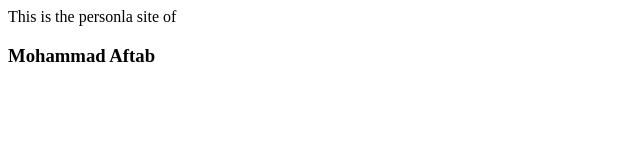
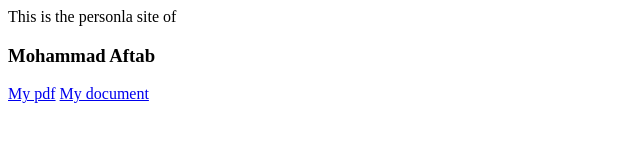
Before and after one commit to aftab123401/aftab123401.github.io, a plain HTML site: page index.html in a window 1280 px wide. Shown: the whole page, without its empty margins (0-640 px from the left). Drawn offline with Linux system fonts and the light colour scheme.

Commit message:
Add files via upload

```diff
--- a/index.html
+++ b/index.html
@@ -26,5 +26,10 @@ j=d.createElement(s),dl=l!='dataLayer'?'&l='+l:'';j.async=true;j.src=
 <noscript><iframe src="https://www.googletagmanager.com/ns.html?id=GTM-PNST58W"
 height="0" width="0" style="display:none;visibility:hidden"></iframe></noscript>
 <!-- End Google Tag Manager (noscript) -->
+
+
+        <a href="document.pdf">My pdf</a>
+        <a href="word.doc">My document</a>
+
     </body>
 </html>
```
